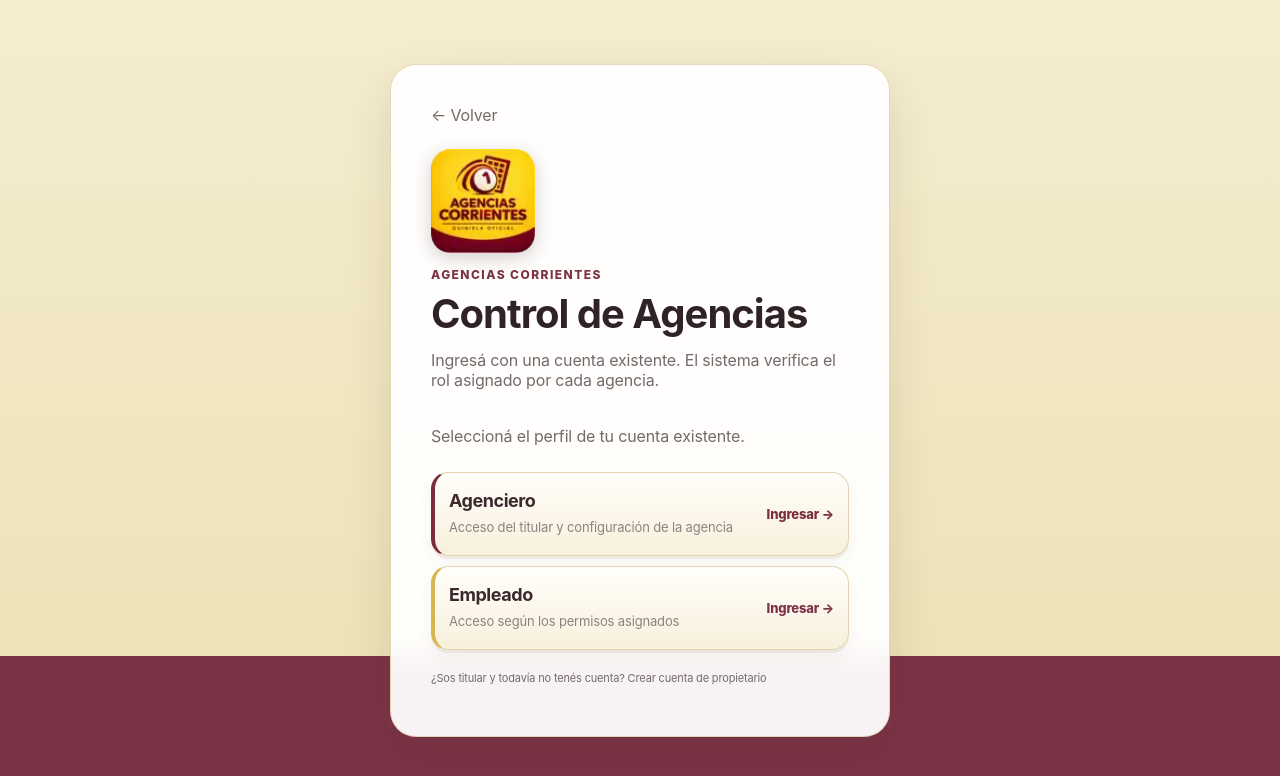
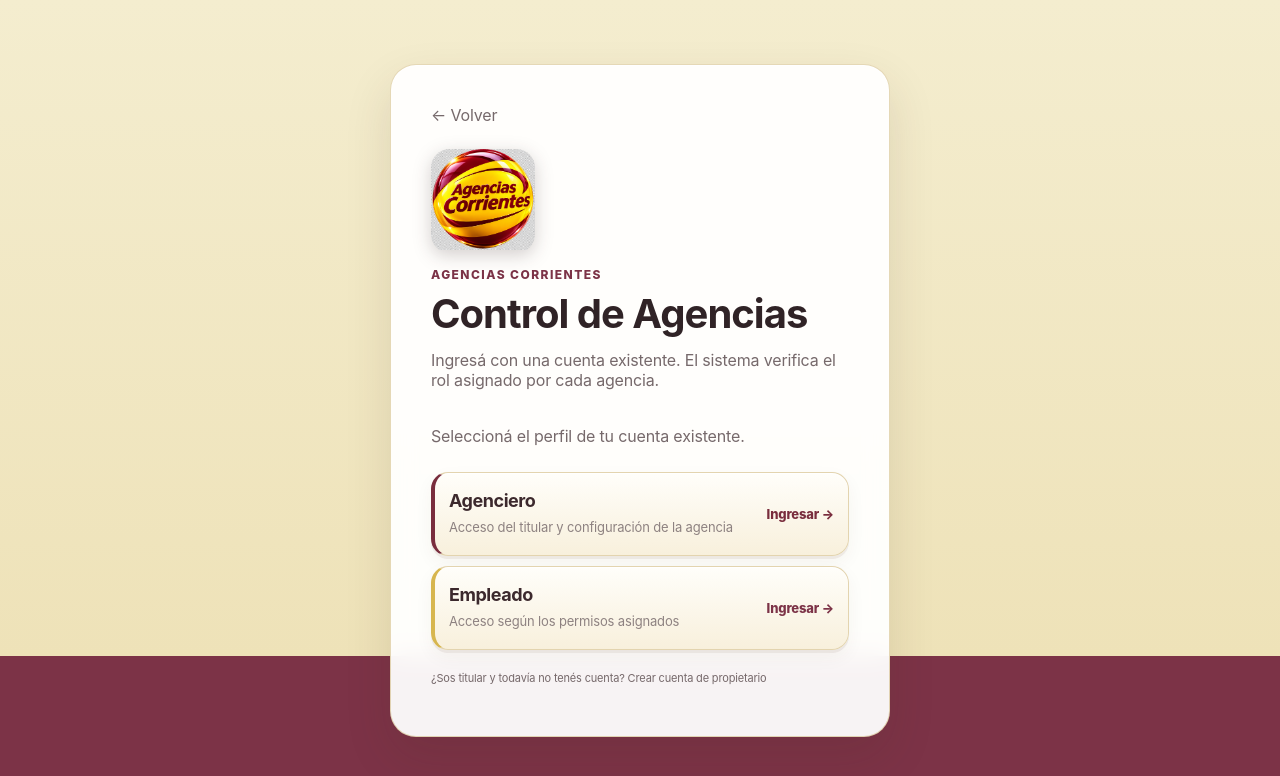
Before and after one commit to agencias-corrientes/CONTABLE-AGENCIAS, a Next.js app: page /login in a window 1280 px wide. Shown: the top 776 px of the page. Built offline with nearby package versions, Linux system fonts and the light colour scheme.

Commit message:
Actualizar identidad visual al logo oficial de Agencias Corrientes

```diff
--- a/app/login/page.tsx
+++ b/app/login/page.tsx
@@ -170,7 +170,7 @@ export default function LoginPage() {
     <main className="auth-page login-auth-page">
       <div className="auth-card">
         <Link href="/" className="back-link">← Volver</Link>
-        <div className="brand-logo-wrap brand-logo-top-left login-agency-brand"><Image src="/logo-agencias-corrientes.webp" alt="Agencias Corrientes — Quiniela Oficial" width={88} height={88} priority unoptimized /></div>
+        <div className="brand-logo-wrap brand-logo-top-left login-agency-brand"><Image src="/Esfera%20brillante%20de%20Agencias%20Corrientes.png" alt="Agencias Corrientes — Quiniela Oficial" width={88} height={88} priority unoptimized /></div>
         <p className="eyebrow">AGENCIAS CORRIENTES</p>
         <h1>Control de Agencias</h1>
         <p className="muted">Ingresá con una cuenta existente. El sistema verifica el rol asignado por cada agencia.</p>
```
